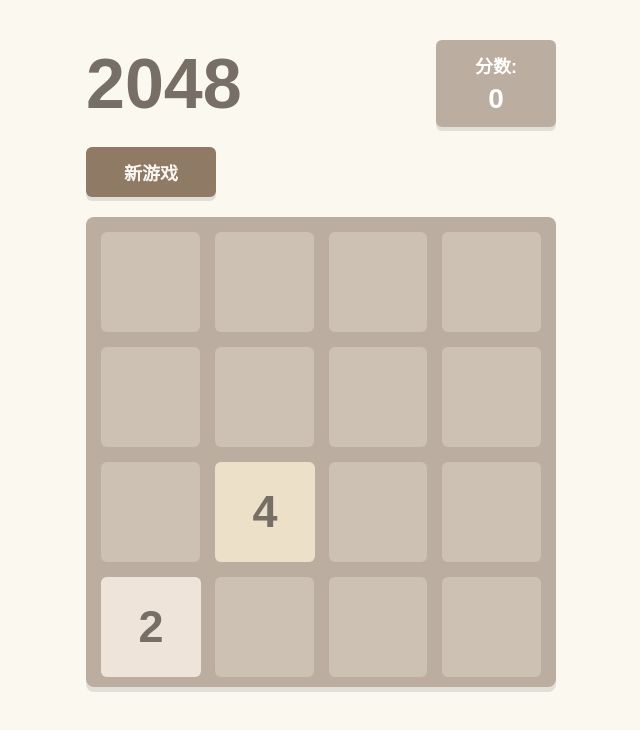
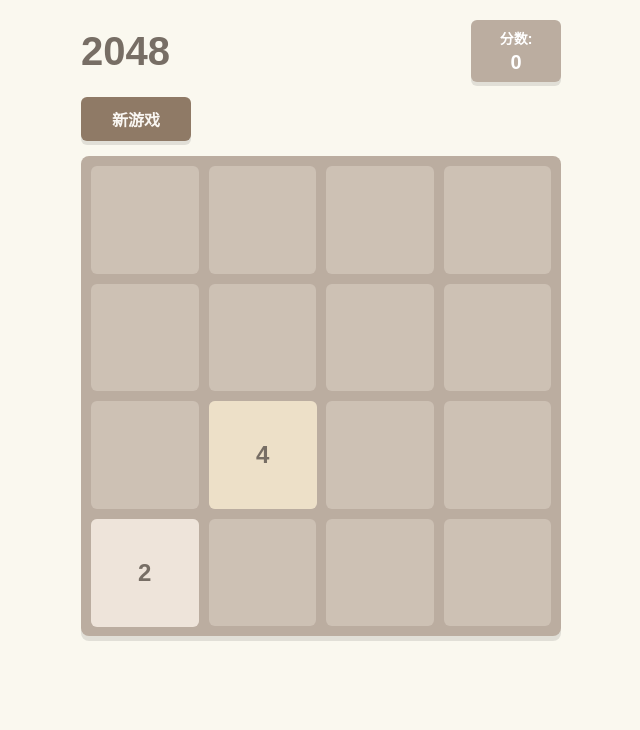
Before and after one commit to yifan-designer/2048-game, a plain HTML site: page index.html in a window 1280 px wide. Shown: the whole page, without its empty margins (319-959 px from the left). Drawn offline with Linux system fonts and the light colour scheme.

Commit message:
优化移动端适配和UI改进

```diff
--- a/index.html
+++ b/index.html
@@ -12,24 +12,28 @@
             background-color: #faf8ef;
             font-family: "PingFang SC", "Microsoft YaHei", sans-serif;
             margin: 0;
-            padding: 20px;
+            padding: 10px;
             color: #776e65;
         }
 
         .container {
-            width: 470px;
-            margin: 20px auto;
+            width: 100%;
+            max-width: 500px;  /* 添加最大宽度限制 */
+            margin: 10px auto;
+            padding: 0 10px;
+            box-sizing: border-box;
         }
 
         .header {
             display: flex;
             justify-content: space-between;
             align-items: center;
-            margin-bottom: 20px;
+            margin-bottom: 15px;
+            width: 100%;
         }
 
         h1 {
-            font-size: 70px;
+            font-size: 40px;  /* 减小标题大小 */
             font-weight: bold;
             margin: 0;
             color: #776e65;
@@ -39,49 +43,45 @@
         .score-container {
             position: relative;
             background: #bbada0;
-            padding: 12px 25px;
+            padding: 8px 15px;  /* 减小内边距 */
             border-radius: 6px;
             color: white;
-            font-size: 18px;
+            font-size: 14px;  /* 减小字体大小 */
             font-weight: bold;
             text-align: center;
             box-shadow: 0 4px 0 rgba(0,0,0,0.1);
-            min-width: 70px;
+            min-width: 60px;  /* 减小最小宽度 */
         }
 
         .score-container #score {
             display: block;
-            font-size: 28px;
-            margin-top: 5px;
+            font-size: 20px;  /* 减小分数字体大小 */
+            margin-top: 3px;
         }
 
         .new-game {
             background: #8f7a66;
             color: #f9f6f2;
             border: none;
-            padding: 12px 25px;
+            padding: 10px 15px;  /* 减小内边距 */
             border-radius: 6px;
             cursor: pointer;
-            font-size: 18px;
+            font-size: 16px;  /* 减小字体大小 */
             font-weight: bold;
-            margin-bottom: 20px;
+            margin-bottom: 15px;
             transition: background-color 0.2s ease;
             box-shadow: 0 4px 0 rgba(0,0,0,0.1);
             display: block;
-            width: 130px;
+            width: 110px;  /* 减小按钮宽度 */
             text-align: center;
-        }
-
-        .new-game:hover {
-            background: #7f6a56;
         }
 
         .grid-container {
             background: #bbada0;
-            padding: 15px;
+            padding: 10px;  /* 减小内边距 */
             border-radius: 8px;
-            width: 470px;
-            height: 470px;
+            width: 100%;
+            aspect-ratio: 1/1;  /* 保持正方形 */
             position: relative;
             box-sizing: border-box;
             box-shadow: 0 5px 0 rgba(0,0,0,0.1);
@@ -89,8 +89,8 @@
 
         .grid-row {
             display: flex;
-            margin-bottom: 15px;
-            height: 100px;
+            margin-bottom: 10px;  /* 减小行间距 */
+            height: calc(25% - 7.5px);  /* 动态计算高度 */
         }
 
         .grid-row:last-child {
@@ -98,9 +98,9 @@
         }
 
         .grid-cell {
-            width: 100px;
-            height: 100px;
-            margin-right: 15px;
+            width: calc(25% - 7.5px);  /* 动态计算宽度 */
+            aspect-ratio: 1/1;  /* 保持正方形 */
+            margin-right: 10px;  /* 减小单元格间距 */
             background: rgba(238, 228, 218, 0.35);
             border-radius: 6px;
             position: relative;
@@ -114,17 +114,26 @@
             position: absolute;
             top: 0;
             left: 0;
-            width: 100px;
-            height: 100px;
+            width: 100%;
+            height: 100%;
             display: flex;
             justify-content: center;
             align-items: center;
-            font-size: 45px;
+            font-size: 24px;  /* 减小默认字体大小 */
             font-weight: bold;
             background: #eee4da;
             border-radius: 6px;
             transition: transform 0.15s cubic-bezier(0.22, 1, 0.36, 1);
             will-change: transform;
+        }
+
+        /* 调整不同数字块的字体大小 */
+        .tile.tile-128, .tile.tile-256, .tile.tile-512 {
+            font-size: 20px;
+        }
+
+        .tile.tile-1024, .tile.tile-2048 {
+            font-size: 18px;
         }
 
         .tile.tile-new {
```
